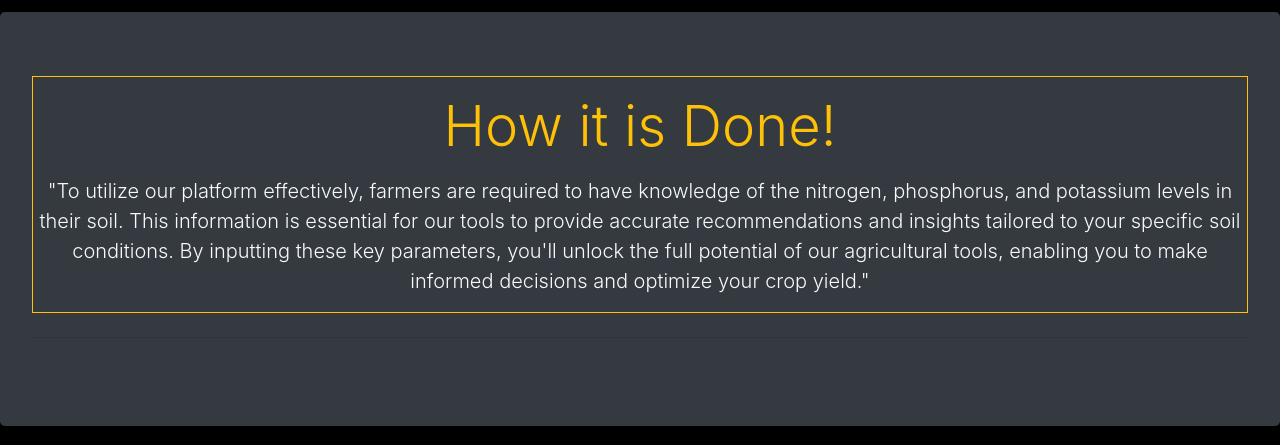
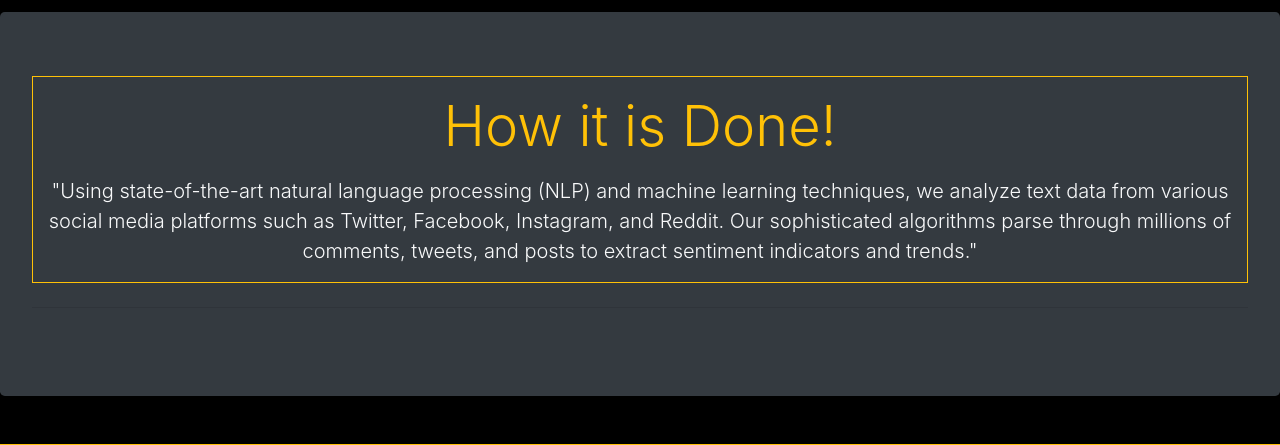
Before and after one commit to CommentsSentimentAnalyzer/SentimentAnalyzer, a Django app: page / in a window 1280 px wide. Shown: the part 1628-2073 px from the top of the page. Run offline with Django 4.2, Linux system fonts and the light colour scheme; parts of the project's set-up code (start-up, migrations or seed data) failed here and were passed over; some libraries are stand-ins or nearby versions.

Commit message:
Some Changes

```diff
--- a/Analyzer/templates/index.html
+++ b/Analyzer/templates/index.html
@@ -109,9 +109,10 @@
         <div class="">
             <div class=" border border-warning " >
                 <h1 class="display-4 text-warning m-3">How it is Done!</h1>
-                    <p class="lead ">"To utilize our platform effectively, farmers are required to have knowledge of the nitrogen, phosphorus, and potassium levels in their soil. This information is essential for our tools to
-                        provide accurate recommendations and insights tailored to your specific soil conditions. By inputting these key parameters, you'll unlock the full potential of our agricultural tools, enabling you to make
-                        informed decisions and optimize your crop yield."
+                    <p class="lead ">"Using state-of-the-art natural language processing (NLP) and machine
+                        learning techniques, we analyze text data from various social media platforms such as
+                        Twitter, Facebook, Instagram, and Reddit. Our sophisticated algorithms parse through
+                        millions of comments, tweets, and posts to extract sentiment indicators and trends."
 
                 </p>
             </div>
```
Also changed, not shown: Analyzer/db.sqlite3.
